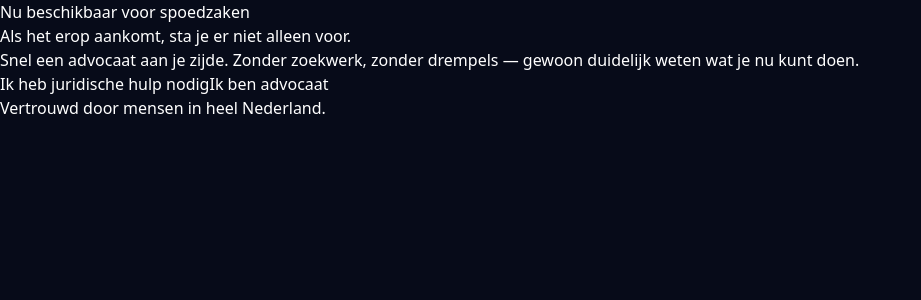
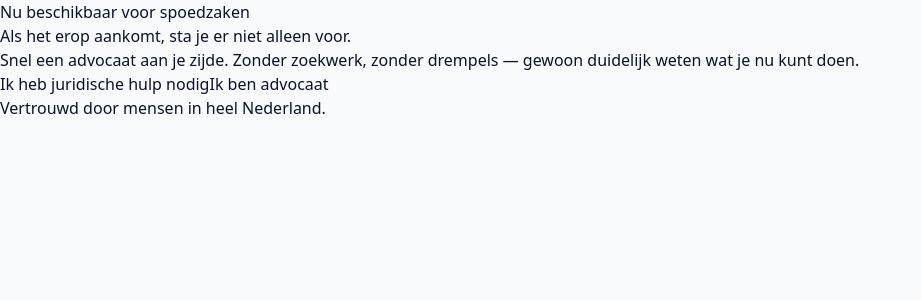
Before and after one commit to fhbzc8gt58-a11y/advocaat-direct, a Next.js app: page / in a window 1280 px wide. Shown: the top 300 px of the page, without its empty margins (0-921 px from the left). Built offline with nearby package versions, Linux system fonts and the light colour scheme.

Commit message:
Update globals.css

```diff
--- a/app/globals.css
+++ b/app/globals.css
@@ -2,7 +2,13 @@
 @tailwind components;
 @tailwind utilities;
 
+:root {
+  --background: #f8fafc;
+  --foreground: #0b132b;
+}
+
 body {
-  background-color: #070b19;
-  color: #ffffff;
+  background-color: var(--background);
+  color: var(--foreground);
+  font-family: system-ui, -apple-system, BlinkMacSystemFont, 'Segoe UI', Roboto, Oxygen, Ubuntu, Cantarell, sans-serif;
 }
```
